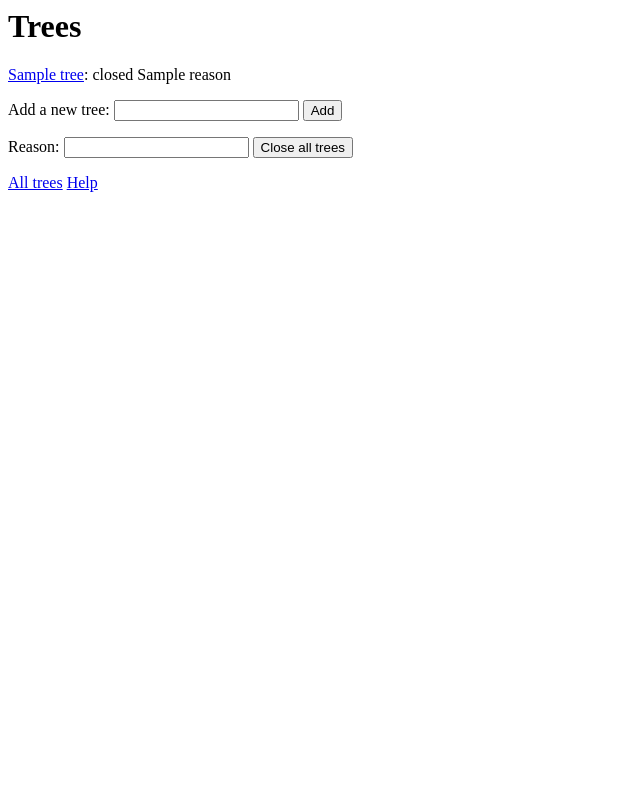
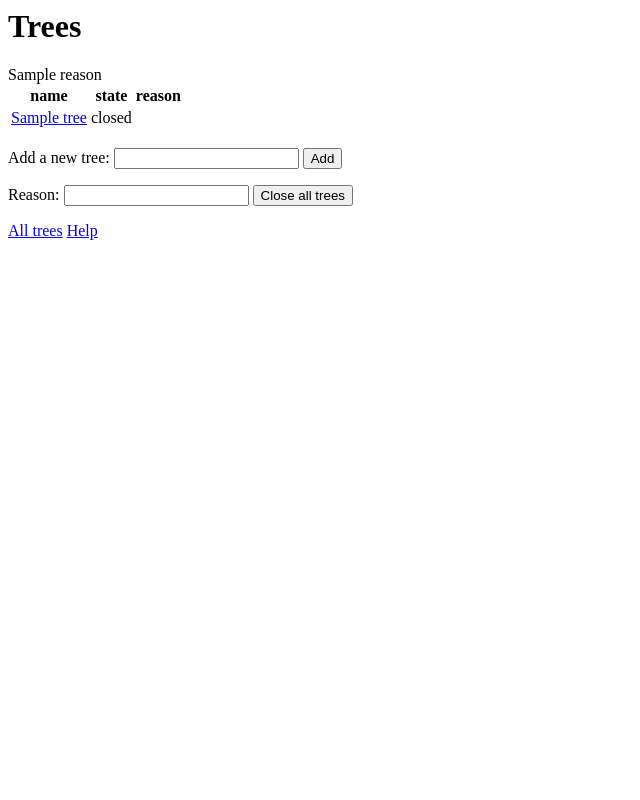
Before and after one commit to mozilla/deprecated-treestatus, a Python web app: template treestatus/templates/index.html in a window 1280 px wide. Shown: the whole page, without its empty margins (0-640 px from the left). Run offline with Jinja, Linux system fonts and the light colour scheme; the template is opened without the code that fills it: most values are stand-ins (such as "Sample title", 1, 10 or a date in 2020).

Commit message:
add some labels for state/reason on main and per-branch pages

```diff
--- a/treestatus/templates/index.html
+++ b/treestatus/templates/index.html
@@ -4,9 +4,16 @@
 </head>
 <body>
 <h1>Trees</h1>
+<table>
+    <thead>
+        <tr><th>name</th><th>state</th><th>reason</th></tr>
+    </thead>
+    <tbody>
 {% for tree in trees %}
-<a href="{{tree}}">{{tree}}</a>: {{trees[tree].status}} {{trees[tree].reason}}<br/>
+<tr><td><a href="{{tree}}">{{tree}}</a></td><td>{{trees[tree].status}}</td><tr>{{trees[tree].reason}}</td></tr>
 {% endfor %}
+    </tbody>
+</table>
 
 <p>
 <form method="POST" action="">
--- a/treestatus/templates/tree.html
+++ b/treestatus/templates/tree.html
@@ -19,7 +19,7 @@ Reason: <input type="text" name="reason">
 
 <ul>
 {% for log in logs: %}
-<li>{{log.who}} {{log.when}} {{log.action}} {{log.reason}}</li>
+<li>{{log.who}} {{log.when}} action: {{log.action}}; reason: {{log.reason}}</li>
 {% endfor %}
 </ul>
 
```
